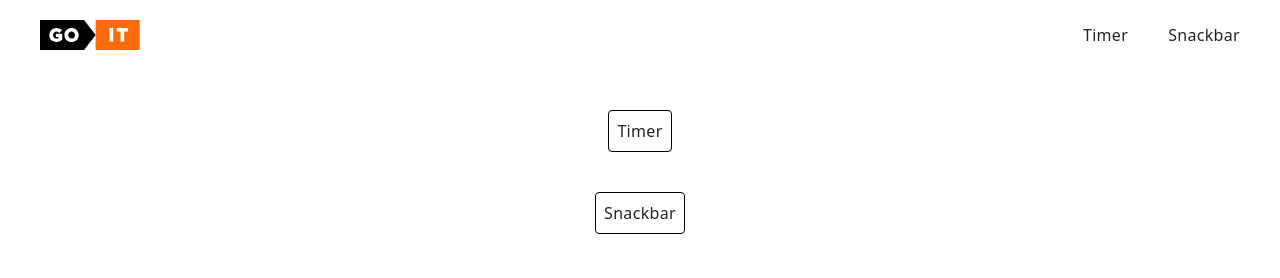
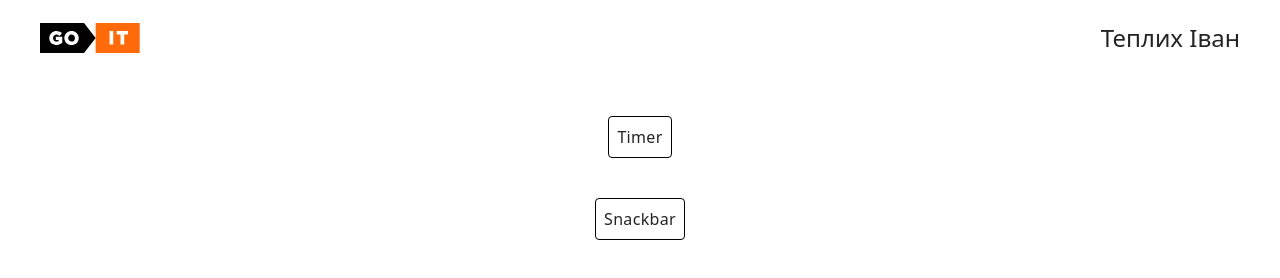
Before and after one commit to IvanTeplykh/goit-js-hw-10, a plain HTML site: page index.html in a window 1280 px wide. Drawn offline with Linux system fonts and the light colour scheme.

Commit message:
Deploying to gh-pages from @ IvanTeplykh/goit-js-hw-10@62d78f5ee00ef9c6daf241d96752da1c65d0a345 🚀

```diff
--- a/2-snackbar.js
+++ b/2-snackbar.js
@@ -1,2 +1,2 @@
-import"./assets/modulepreload-polyfill-B5Qt9EMX.js";/* empty css                      */import{i as t}from"./assets/vendor-BbbuE1sJ.js";const r=document.querySelector(".form");r.addEventListener("submit",s=>{s.preventDefault();const o=s.target.delay.value,a=s.target.state.value;if(o<0){t.error({position:"topRight",backgroundColor:"#bd221dff",messageColor:"#fff",message:"Please enter a delay greater than 0",close:!1}),r.reset();return}new Promise((e,i)=>{setTimeout(()=>{a==="fulfilled"?e(o):i(o)},o)}).then(e=>{t.success({position:"topRight",backgroundColor:"#5cb85c",messageColor:"#fff",message:`Fulfilled promise in ${e}ms`,close:!1})}).catch(e=>{t.error({position:"topRight",backgroundColor:"#bd221dff",messageColor:"#fff",message:`Rejected promise in ${e}ms`,close:!1})})});
+import"./assets/modulepreload-polyfill-B5Qt9EMX.js";/* empty css                      */import{i as t}from"./assets/vendor-BbbuE1sJ.js";const r=document.querySelector(".form");r.addEventListener("submit",s=>{s.preventDefault();const o=s.target.delay.value,a=s.target.state.value;if(o<0){t.error({position:"topRight",backgroundColor:"#bd221dff",messageColor:"#fff",message:"Please enter a delay greater than 0",close:!1}),r.reset();return}new Promise((e,i)=>{setTimeout(()=>{a==="fulfilled"?e(o):i(o)},o)}).then(e=>{t.success({position:"topRight",backgroundColor:"#5cb85c",messageColor:"#fff",message:`Fulfilled promise in ${e}ms`,close:!1})}).catch(e=>{t.error({position:"topRight",backgroundColor:"#bd221dff",messageColor:"#fff",message:`Rejected promise in ${e}ms`,close:!1})}),r.reset()});
 //# sourceMappingURL=2-snackbar.js.map
--- a/index.html
+++ b/index.html
@@ -10,26 +10,16 @@
   <body>
     <header class="header">
       <div class="container">
-    <nav class="nav">
+        <nav class="nav" style="display: flex; justify-content: space-between">
           <a class="nav-logo" href="./index.html" aria-label="Site logo">
             <svg class="nav-logo-icon" width="100" height="30">
               <use href="/goit-js-hw-10/assets/sprite-E8vg0sBb.svg#logo"></use>
             </svg>
           </a>
-      <ul class="nav-list">
-        <li class="nav-item">
-          <a class="nav-link {=$highlight-act}" href="./1-timer.html">Timer</a>
-        </li>
-        <li class="nav-item">
-          <a class="nav-link {=$highlight-curr}" href="./2-snackbar.html"
-            >Snackbar</a
-          >
-        </li>
-      </ul>
+          <p style="font-size: 24px">Теплих Іван</p>
         </nav>
       </div>
     </header>
-
     <a
       class="nav-link {=$highlight-act}"
       href="./1-timer.html"
```
Also changed, not shown: 2 other files. Lines whose indentation alone changed are shown as unchanged.
